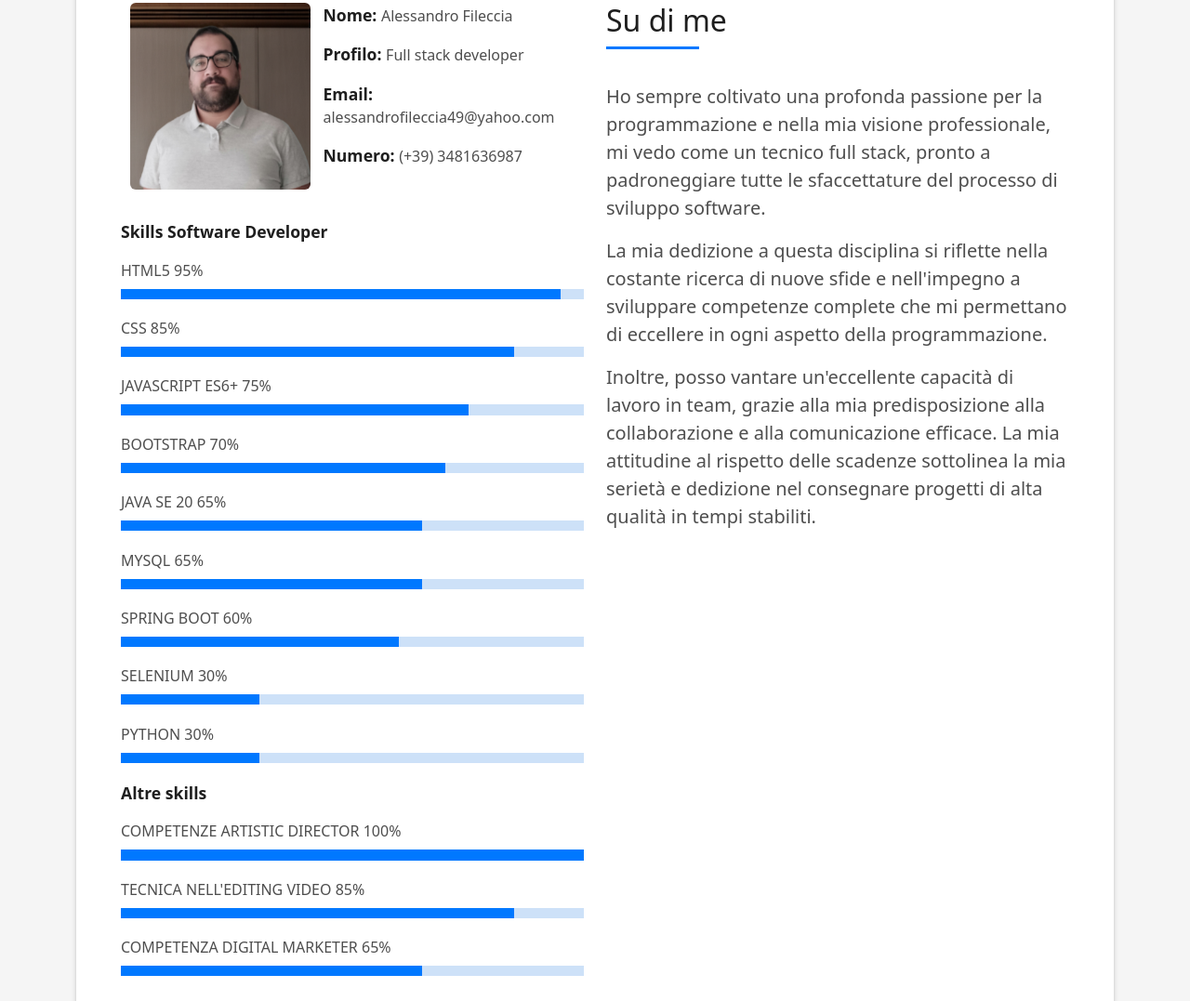
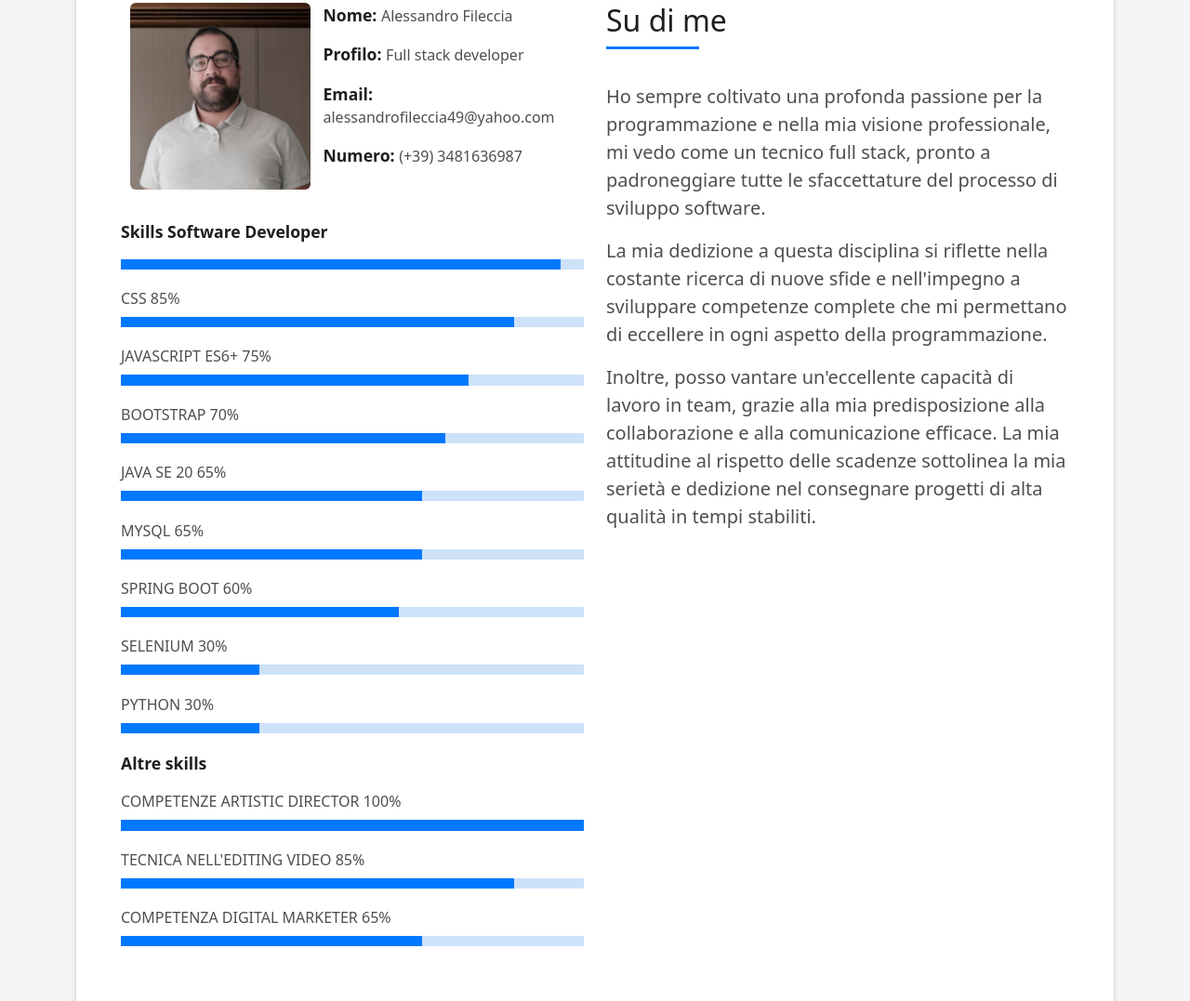
Before and after one commit to AlessandroFileccia/PortfolioFileccia, a plain HTML site: page index.html in a window 1280 px wide. Shown: the part 925-2002 px from the top of the page at 93% size. Drawn offline with Linux system fonts and the light colour scheme.

Commit message:
Update index.html

```diff
--- a/index.html
+++ b/index.html
@@ -74,7 +74,7 @@
                   </div>
                   <div class="skill-mf">
                     <p class="title-s">Skills Software Developer</p>
-                    <span>HTML5</span> <span class="pull-right">95%</span>
+
                     <div class="progress">
                       <div class="progress-bar" role="progressbar" style="width: 95%;" aria-valuenow="85" aria-valuemin="0" aria-valuemax="100"></div>
                     </div>
```
